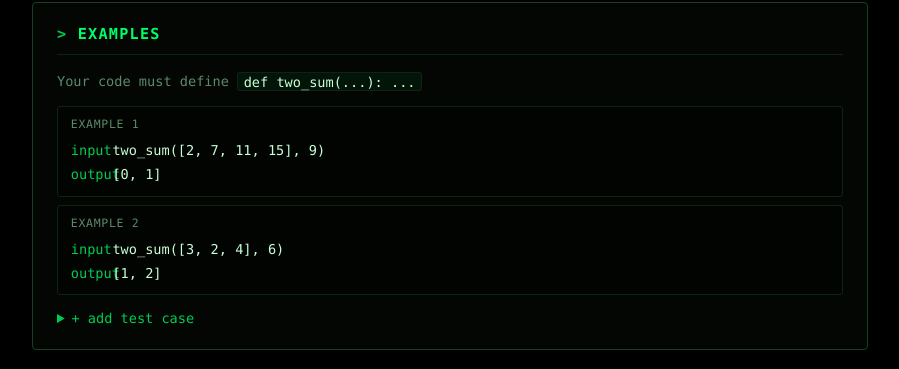
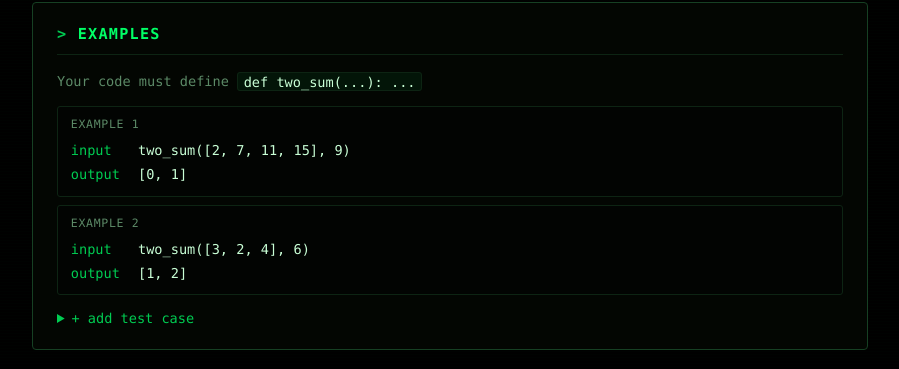
Before and after one commit to JackFurton/leetcode-practice, a FastAPI app: page /problems/1 in a window 1280 px wide. Shown: the part 480-849 px from the top of the page, without its empty margins (190-1089 px from the left). Run offline with FastAPI, Linux system fonts and the light colour scheme.

Commit message:
Fix input/output labels overlapping the example code
.tc-key had a fixed width: 2rem left over from when labels were the
short 'in'/'out', but they're 'input'/'output' now (6 chars), so text
overflowed the box and ran into the code next to it. min-width instead
of a fixed width fixes it for both label lengths.

```diff
--- a/app/static/style.css
+++ b/app/static/style.css
@@ -260,7 +260,7 @@ code {
 }
 .tc-num { color: var(--muted); font-size: 0.72rem; text-transform: uppercase; letter-spacing: 0.06em; margin-bottom: 0.3rem; }
 .tc-row { display: flex; gap: 0.6rem; align-items: baseline; padding: 0.1rem 0; }
-.tc-key { color: var(--accent-dim); width: 2rem; flex-shrink: 0; }
+.tc-key { color: var(--accent-dim); min-width: 3.6rem; flex-shrink: 0; white-space: nowrap; }
 .tc-row code { background: none; border: none; padding: 0; word-break: break-word; }
 
 .add-tc { margin-top: 0.8rem; }
```
